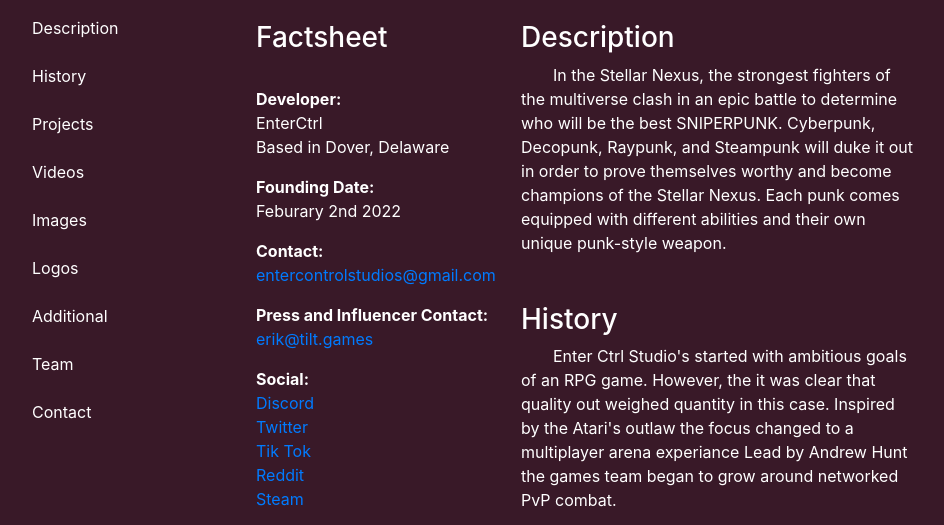
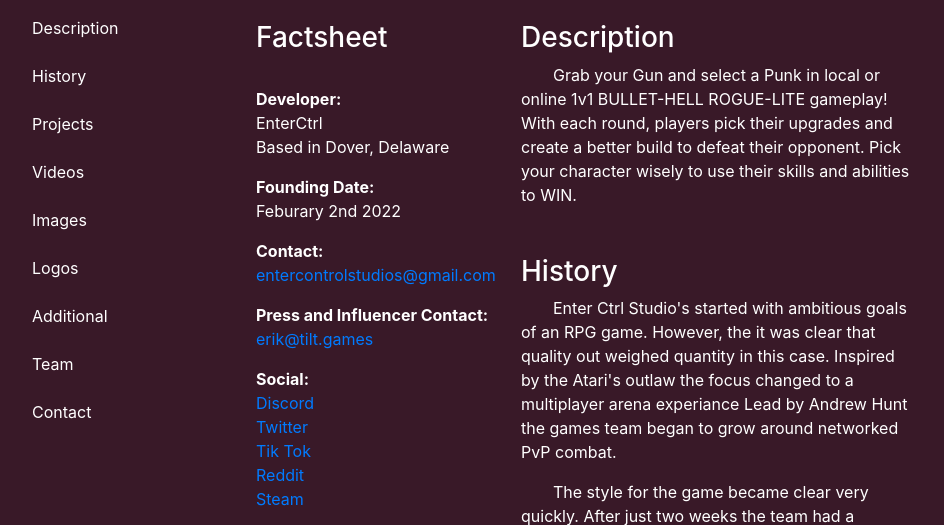
Before and after one commit to EnterCTRLStudios/enterCTRLwebsite, a plain HTML site: page press/index.html in a window 1280 px wide. Shown: the part 251-776 px from the top of the page, without its empty margins (175-1119 px from the left). Drawn offline with nearby package versions, Linux system fonts and the light colour scheme.

Commit message:
updated to short description

```diff
--- a/press/index.html
+++ b/press/index.html
@@ -90,12 +90,9 @@
                                 <div id="description-content">
                                     <h3 class="mt-3">Description</h3>
                                     <p style="text-indent: 2rem">
-                                        In the Stellar Nexus, the strongest fighters of the multiverse clash
-                                        in an epic battle to determine who will be the best SNIPERPUNK.
-                                        Cyberpunk, Decopunk, Raypunk, and Steampunk will duke it out
-                                        in order to prove themselves worthy and become champions of
-                                        the Stellar Nexus. Each punk comes equipped with different
-                                        abilities and their own unique punk-style weapon.
+                                        Grab your Gun and select a Punk in local or online 1v1 BULLET-HELL ROGUE-LITE gameplay!
+                                        With each round, players pick their upgrades and create a better build to defeat their opponent.
+                                        Pick your character wisely to use their skills and abilities to WIN.
                                     </p>
                                 </div>
                             </div>
```
